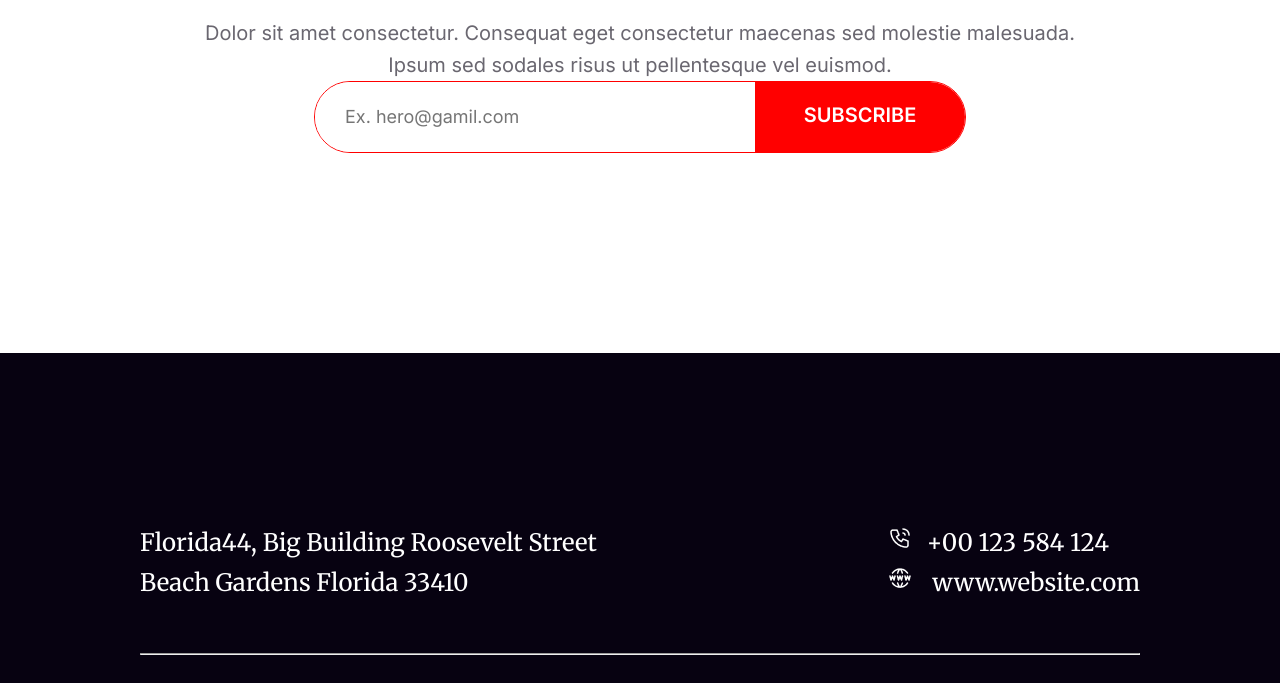
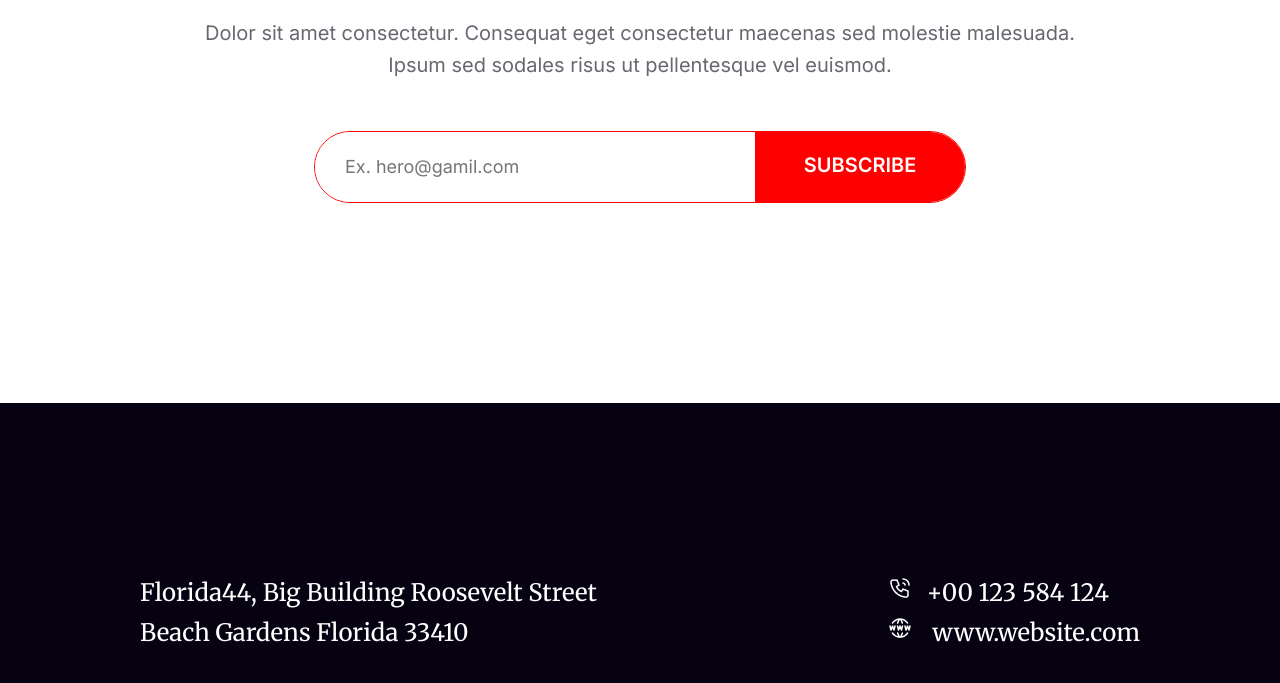
Before and after one commit to syedshishir26/B9A1, a plain HTML site: page index.html in a window 1280 px wide. Shown: the part 9245-9928 px from the top of the page. Drawn offline with Linux system fonts and the light colour scheme.

Commit message:
margin added

```diff
--- a/assets/styles/style.css
+++ b/assets/styles/style.css
@@ -318,7 +318,7 @@
     height: 70px;
     border: 1px solid #f00;
     border-radius: 50px;
-    margin: auto;
+    margin: 50px auto ;
     display: flex;
     justify-content: space-between;
 
```
